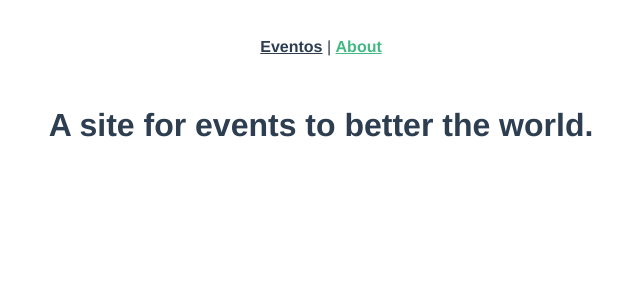
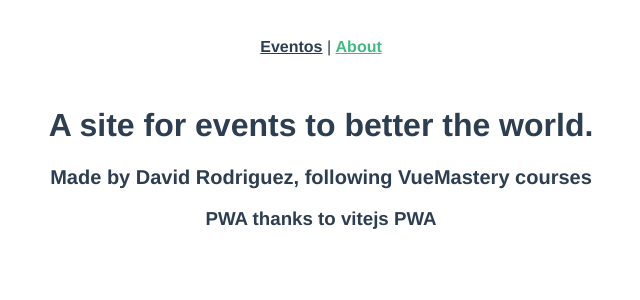
Before and after one commit to josedavidrp/vueevents, a Vue app: page /about in a window 1280 px wide. Shown: the top 300 px of the page, without its empty margins (319-959 px from the left). Built offline with nearby package versions, Linux system fonts and the light colour scheme.

Commit message:
test for update prompt

```diff
--- a/src/views/AboutView.vue
+++ b/src/views/AboutView.vue
@@ -1,5 +1,7 @@
 <template>
   <div class="about">
     <h1>A site for events to better the world.</h1>
+    <h2>Made by David Rodriguez, following VueMastery courses</h2>
+    <h3>PWA thanks to vitejs PWA</h3>
   </div>
 </template>
```
